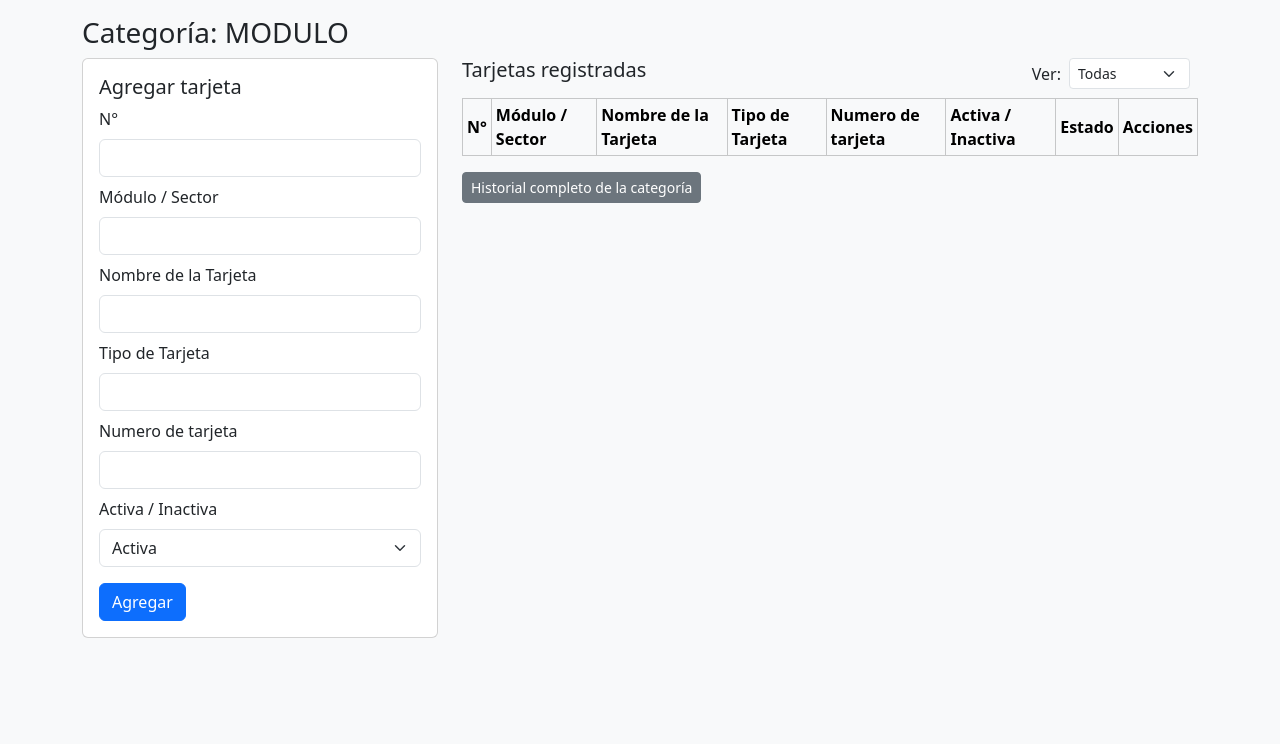
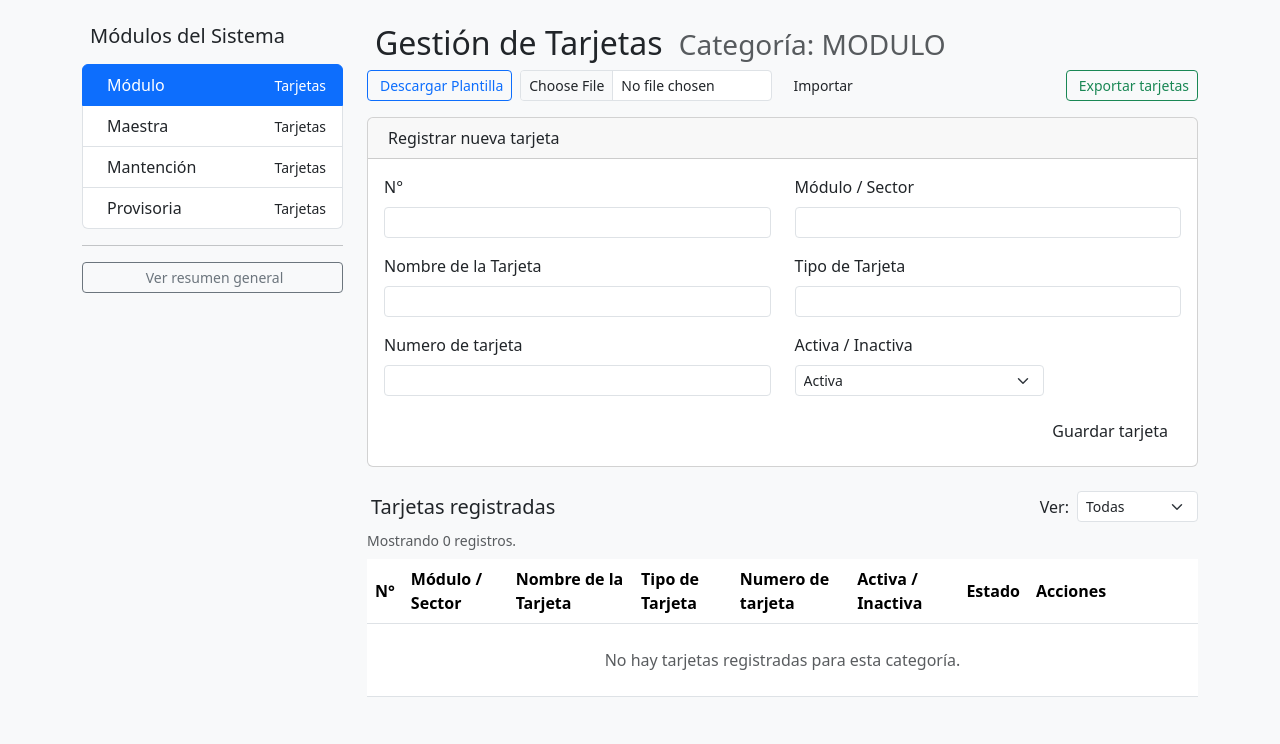
Before and after one commit to Javier-9690/tarjetas-web, a Flask app: page /category/MODULO in a window 1280 px wide. Shown: the part 56-800 px from the top of the page. Run offline with Flask 3, Linux system fonts and the light colour scheme; the visitor is signed in with stand-in values (Sample User, id 1); lists and menus that the app fills with data are empty.

Commit message:
Update category.html

```diff
--- a/templates/category.html
+++ b/templates/category.html
@@ -1,41 +1,138 @@
 {% extends "base.html" %}
-{% block title %}Categoría {{ category_code }} - Gestor{% endblock %}
+{% block title %}Gestión de Tarjetas · {{ category_code }}{% endblock %}
 
 {% block content %}
-<h3>Categoría: {{ category_code }}</h3>
+<div class="row mt-4">
+  <!-- Sidebar de módulos -->
+  <div class="col-lg-3 mb-3">
+    <div class="sidebar">
+      <h5 class="mb-3">
+        <i class="fa fa-layer-group me-2"></i>Módulos del Sistema
+      </h5>
+      <div class="list-group">
+        {% for cat in categories %}
+          <a href="{{ url_for('category_view', category_code=cat) }}"
+             class="list-group-item list-group-item-action {% if cat == category_code %}active{% endif %}">
+            <div class="d-flex justify-content-between align-items-center">
+              <span>
+                {% if cat == "MODULO" %}
+                  <i class="fa fa-id-card-clip me-2"></i>Módulo
+                {% elif cat == "MAESTRA" %}
+                  <i class="fa fa-id-card me-2"></i>Maestra
+                {% elif cat == "MANTENCION" %}
+                  <i class="fa fa-tools me-2"></i>Mantención
+                {% elif cat == "PROVISORIA" %}
+                  <i class="fa fa-clock me-2"></i>Provisoria
+                {% else %}
+                  {{ cat }}
+                {% endif %}
+              </span>
+              <small>Tarjetas</small>
+            </div>
+          </a>
+        {% endfor %}
+      </div>
 
+      <hr>
+
+      <a href="{{ url_for('summary') }}" class="btn btn-outline-secondary btn-sm w-100">
+        <i class="fa fa-chart-pie me-1"></i> Ver resumen general
+      </a>
+    </div>
+  </div>
+
+  <!-- Contenido principal -->
+  <div class="col-lg-9">
+    <div class="content-container">
+      <h2 class="page-title">
+        <i class="fa fa-id-card-alt me-2"></i>
+        Gestión de Tarjetas
+        <small class="text-muted ms-2">Categoría: {{ category_code }}</small>
+      </h2>
+
+      <!-- Barra de importación / exportación -->
+      <div class="filter-card mb-3">
+        <div class="row g-2 align-items-center">
+          <!-- Plantilla -->
+          <div class="col-md-auto mb-2 mb-md-0">
+            <a class="btn btn-outline-primary btn-sm"
+               href="{{ url_for('export_cards_template', category_code=category_code) }}">
+              <i class="fa fa-download me-1"></i> Descargar Plantilla
+            </a>
+          </div>
+
+          <!-- Importar Excel -->
+          <div class="col-md-6 col-lg-5 mb-2 mb-md-0">
+            <form class="d-flex gap-2"
+                  method="post"
+                  action="{{ url_for('import_cards_excel', category_code=category_code) }}"
+                  enctype="multipart/form-data">
+              <input type="file"
+                     name="excel_file"
+                     class="form-control form-control-sm"
+                     accept=".xlsx,.xls"
+                     required>
+              <button type="submit" class="btn btn-primary-custom btn-sm">
+                <i class="fa fa-upload me-1"></i> Importar
+              </button>
+            </form>
+          </div>
+
+          <!-- Exportar tarjetas -->
+          <div class="col-md-auto ms-md-auto text-md-end">
+            <a class="btn btn-outline-success btn-sm"
+               href="{{ url_for('export_cards_excel', category_code=category_code) }}">
+              <i class="fa fa-file-excel me-1"></i> Exportar tarjetas
+            </a>
+          </div>
+        </div>
+      </div>
+
+      <!-- Formulario nueva tarjeta -->
+      <div class="card mb-4">
+        <div class="card-header">
+          <i class="fa fa-plus-circle me-1"></i> Registrar nueva tarjeta
+        </div>
+        <div class="card-body">
+          <form method="post" action="{{ url_for('category_view', category_code=category_code) }}">
+            <input type="hidden" name="action" value="add">
             <div class="row">
-    <div class="col-md-4">
-        <div class="card mb-3">
-            <div class="card-body">
-                <h5 class="card-title">Agregar tarjeta</h5>
-                <form method="post">
-                    <input type="hidden" name="action" value="add">
               {% for field_name, label in fields %}
-                    <div class="mb-2">
+                <div class="col-md-6 mb-3">
                   <label class="form-label">{{ label }}</label>
-                        <input type="text" class="form-control" name="{{ field_name }}">
+                  <input type="text"
+                         name="{{ field_name }}"
+                         class="form-control form-control-sm"
+                         autocomplete="off">
                 </div>
               {% endfor %}
-                    <div class="mb-2">
+              <div class="col-md-4 mb-3">
                 <label class="form-label">Activa / Inactiva</label>
-                        <select class="form-select" name="status">
+                <select name="status" class="form-select form-select-sm">
                   <option value="Activa" selected>Activa</option>
                   <option value="Inactiva">Inactiva</option>
                 </select>
               </div>
-                    <button type="submit" class="btn btn-primary mt-2">Agregar</button>
+            </div>
+            <div class="text-end">
+              <button type="submit" class="btn btn-primary-custom">
+                <i class="fa fa-save me-1"></i> Guardar tarjeta
+              </button>
+            </div>
           </form>
         </div>
       </div>
-    </div>
 
-    <div class="col-md-8">
+      <!-- Filtro y tabla de tarjetas -->
       <div class="d-flex justify-content-between align-items-center mb-2">
-            <h5>Tarjetas registradas</h5>
-            <form method="get" class="d-flex">
-                <label class="me-2 align-self-center">Ver:</label>
-                <select class="form-select form-select-sm me-2" name="status" onchange="this.form.submit()">
+        <h5 class="mb-0">
+          <i class="fa fa-table me-1"></i> Tarjetas registradas
+        </h5>
+        <form class="d-flex align-items-center" method="get">
+          <label class="me-2 mb-0">Ver:</label>
+          <select name="status"
+                  class="form-select form-select-sm"
+                  onchange="this.form.submit()">
             <option value="Todas" {% if status_filter == 'Todas' %}selected{% endif %}>Todas</option>
             <option value="Entregadas" {% if status_filter == 'Entregadas' %}selected{% endif %}>Entregadas</option>
             <option value="Devueltas" {% if status_filter == 'Devueltas' %}selected{% endif %}>Devueltas</option>
@@ -43,45 +140,84 @@
         </form>
       </div>
 
-        <table class="table table-sm table-striped table-bordered">
-            <thead class="table-light">
+      <p class="text-muted small mb-2">
+        Mostrando {{ rows|length }} registros.
+      </p>
+
+      <div class="table-responsive">
+        <table class="data-table table align-middle">
+          <thead>
             <tr>
-                {% for _, label in fields %}
+              {% for field_name, label in fields %}
                 <th>{{ label }}</th>
               {% endfor %}
               <th>Activa / Inactiva</th>
               <th>Estado</th>
-                <th>Acciones</th>
+              <th style="width: 170px;">Acciones</th>
             </tr>
           </thead>
           <tbody>
-            {% for row in rows %}
+            {% if rows %}
+              {% for r in rows %}
                 <tr>
-                {% for v in row.values %}
+                  {% for v in r.values %}
                     <td>{{ v }}</td>
                   {% endfor %}
-                <td>{{ row.card.status or 'Activa' }}</td>
-                <td>{{ row.estado_texto }}</td>
                   <td>
-                    <a href="{{ url_for('deliver_card', category_code=category_code, card_id=row.card.id) }}"
-                       class="btn btn-sm btn-outline-primary mb-1">Entrega/Devolución</a>
-                    <a href="{{ url_for('card_history', category_code=category_code, card_id=row.card.id) }}"
-                       class="btn btn-sm btn-outline-secondary mb-1">Historial</a>
+                    <span class="badge rounded-pill
+                      {% if r.card.status == 'Activa' %}bg-success{% else %}bg-secondary{% endif %}">
+                      {{ r.card.status or 'Activa' }}
+                    </span>
+                  </td>
+                  <td>{{ r.estado_texto }}</td>
+                  <td>
+                    <div class="table-actions">
+                      <!-- Entrega / Devolución -->
+                      <a href="{{ url_for('deliver_card',
+                                          category_code=category_code,
+                                          card_id=r.card.id) }}"
+                         class="btn btn-sm btn-outline-primary"
+                         title="Registrar entrega/devolución">
+                        <i class="fa fa-people-arrows"></i>
+                      </a>
+
+                      <!-- Historial -->
+                      <a href="{{ url_for('card_history',
+                                          category_code=category_code,
+                                          card_id=r.card.id) }}"
+                         class="btn btn-sm btn-outline-secondary"
+                         title="Ver historial">
+                        <i class="fa fa-clock-rotate-left"></i>
+                      </a>
+
+                      <!-- Eliminar -->
                       <form method="post"
-                          action="{{ url_for('delete_card', category_code=category_code, card_id=row.card.id) }}"
-                          style="display:inline"
-                          onsubmit="return confirm('¿Eliminar la tarjeta seleccionada?');">
-                        <button class="btn btn-sm btn-outline-danger">Eliminar</button>
+                            action="{{ url_for('delete_card',
+                                               category_code=category_code,
+                                               card_id=r.card.id) }}"
+                            class="d-inline"
+                            onsubmit="return confirm('¿Eliminar esta tarjeta?');">
+                        <button type="submit"
+                                class="btn btn-sm btn-outline-danger"
+                                title="Eliminar tarjeta">
+                          <i class="fa fa-trash"></i>
+                        </button>
                       </form>
+                    </div>
                   </td>
                 </tr>
               {% endfor %}
+            {% else %}
+              <tr>
+                <td colspan="{{ fields|length + 3 }}" class="text-center text-muted py-4">
+                  No hay tarjetas registradas para esta categoría.
+                </td>
+              </tr>
+            {% endif %}
           </tbody>
         </table>
+      </div>
 
-        <div class="mt-3">
-            <a href="{{ url_for('category_full_history', category_code=category_code) }}"
-               class="btn btn-sm btn-secondary">Historial completo de la categoría</a>
     </div>
   </div>
 </div>
```
Lines whose indentation alone changed are shown as unchanged.
